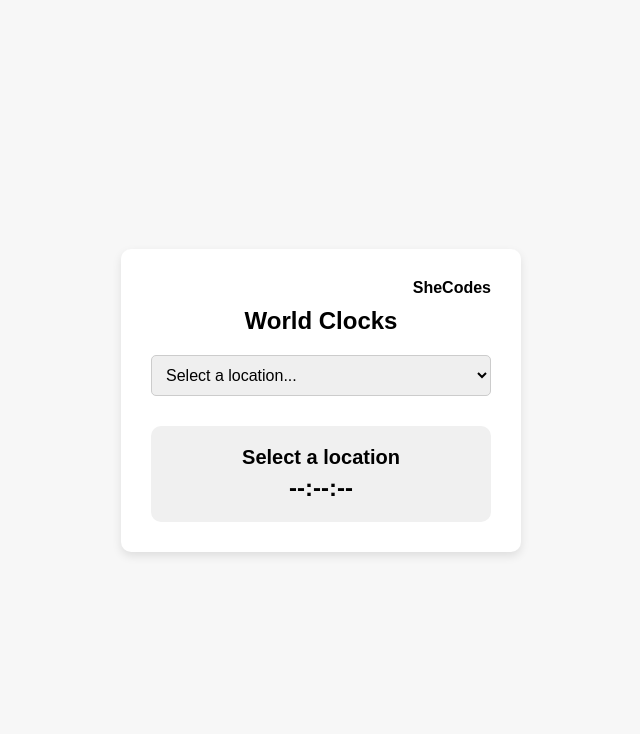
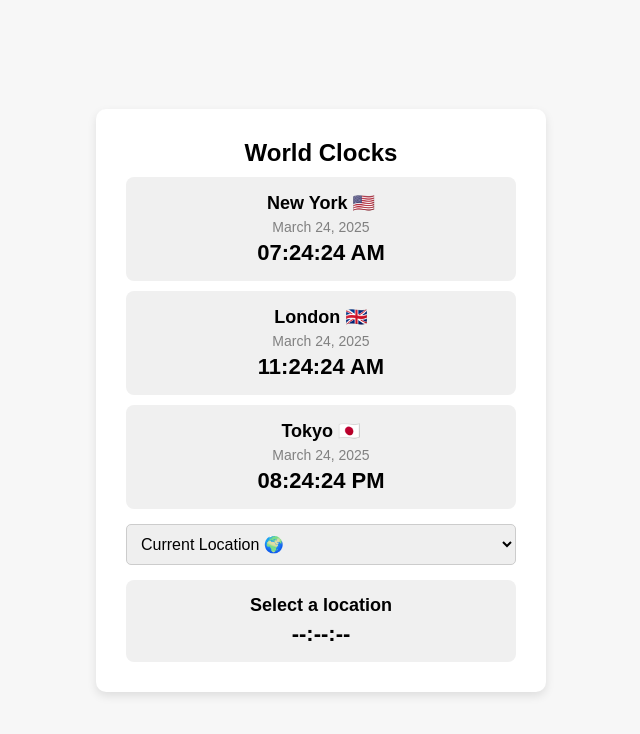
Before and after one commit to kashish6398/world-clock, a plain HTML site: page index.html in a window 1280 px wide. Shown: the whole page, without its empty margins (319-959 px from the left). Drawn offline with Linux system fonts and the light colour scheme.

Commit message:
add more functionality

```diff
--- a/index.html
+++ b/index.html
@@ -9,24 +9,42 @@
 <body>
 
     <div class="container">
-        <div class="logo">
-            <strong>SheCodes</strong>
-        </div>
         <h1>World Clocks</h1>
 
+        <div class="clocks">
+            <div class="clock">
+                <div class="location">New York 🇺🇸</div>
+                <div class="date" id="date-ny"></div>
+                <div class="time" id="time-ny">--:--:--</div>
+            </div>
+
+            <div class="clock">
+                <div class="location">London 🇬🇧</div>
+                <div class="date" id="date-london"></div>
+                <div class="time" id="time-london">--:--:--</div>
+            </div>
+
+            <div class="clock">
+                <div class="location">Tokyo 🇯🇵</div>
+                <div class="date" id="date-tokyo"></div>
+                <div class="time" id="time-tokyo">--:--:--</div>
+            </div>
+        </div>
+
         <select id="locationSelect">
-            <option value="">Select a location...</option>
+            <option value="current">Current Location 🌍</option>
+            <option value="Europe/Paris">Paris 🇫🇷</option>
+            <option value="Australia/Sydney">Sydney 🇦🇺</option>
             <option value="America/Los_Angeles">Los Angeles 🇺🇸</option>
-            <option value="Europe/Paris">Paris 🇫🇷</option>
-            <option value="Asia/Tokyo">Tokyo 🇯🇵</option>
-            <option value="Australia/Sydney">Sydney 🇦🇺</option>
         </select>
 
-        <div class="clock">
+        <div class="clock extra-clock">
             <div class="location" id="selectedLocation">Select a location</div>
-            <div class="date" id="currentDate"></div>
-            <div class="time" id="currentTime">--:--:--</div>
+            <div class="date" id="extraDate"></div>
+            <div class="time" id="extraTime">--:--:--</div>
+            <a href="index.html" id="homeLink" style="display:none;">Back to Home</a>
         </div>
+
     </div>
 
     <script src="index.js"></script>
--- a/index.js
+++ b/index.js
@@ -1,22 +1,44 @@
-document.getElementById("locationSelect").addEventListener("change", function() {
-    let selectedTimezone = this.value;
+document.addEventListener("DOMContentLoaded", function () {
+    updateAllClocks();
 
-    if (selectedTimezone === "current") {
-        getCurrentLocationTime();
-    } else {
-        updateTime(selectedTimezone);
-        setInterval(() => updateTime(selectedTimezone), 1000);
-    }
+    setInterval(updateAllClocks, 1000); // Update every second
+
+    document.getElementById("locationSelect").addEventListener("change", function () {
+        let selectedTimezone = this.value;
+
+        if (selectedTimezone === "current") {
+            getCurrentLocationTime();
+        } else {
+            updateExtraClock(selectedTimezone);
+            setInterval(() => updateExtraClock(selectedTimezone), 1000);
+        }
+
+        document.getElementById("homeLink").style.display = "block"; // Show 'Back to Home' link
+    });
 });
 
-function updateTime(timezone) {
+function updateAllClocks() {
+    updateClock("America/New_York", "time-ny", "date-ny");
+    updateClock("Europe/London", "time-london", "date-london");
+    updateClock("Asia/Tokyo", "time-tokyo", "date-tokyo");
+}
+
+function updateClock(timezone, timeId, dateId) {
     let now = new Date();
+    let optionsTime = { hour: '2-digit', minute: '2-digit', second: '2-digit', hour12: true, timeZone: timezone };
+    let optionsDate = { year: 'numeric', month: 'long', day: 'numeric', timeZone: timezone };
 
-    let timeOptions = { hour: '2-digit', minute: '2-digit', second: '2-digit', hour12: true, timeZone: timezone };
-    let dateOptions = { year: 'numeric', month: 'long', day: 'numeric', timeZone: timezone };
+    document.getElementById(timeId).textContent = new Intl.DateTimeFormat('en-US', optionsTime).format(now);
+    document.getElementById(dateId).textContent = new Intl.DateTimeFormat('en-US', optionsDate).format(now);
+}
 
-    document.getElementById("currentTime").textContent = new Intl.DateTimeFormat('en-US', timeOptions).format(now);
-    document.getElementById("currentDate").textContent = new Intl.DateTimeFormat('en-US', dateOptions).format(now);
+function updateExtraClock(timezone) {
+    let now = new Date();
+    let optionsTime = { hour: '2-digit', minute: '2-digit', second: '2-digit', hour12: true, timeZone: timezone };
+    let optionsDate = { year: 'numeric', month: 'long', day: 'numeric', timeZone: timezone };
+
+    document.getElementById("extraTime").textContent = new Intl.DateTimeFormat('en-US', optionsTime).format(now);
+    document.getElementById("extraDate").textContent = new Intl.DateTimeFormat('en-US', optionsDate).format(now);
 
     let locationText = document.getElementById("locationSelect").selectedOptions[0].text;
     document.getElementById("selectedLocation").innerText = locationText;
@@ -32,7 +54,7 @@ function getCurrentLocationTime() {
                 .then(response => response.json())
                 .then(data => {
                     let timezone = data.zoneName;
-                    updateTime(timezone);
+                    updateExtraClock(timezone);
                 })
                 .catch(error => {
                     console.error("Error fetching time zone:", error);
--- a/style.css
+++ b/style.css
@@ -18,7 +18,7 @@ body {
     padding: 30px;
     border-radius: 10px;
     box-shadow: 0px 4px 10px rgba(0, 0, 0, 0.1);
-    width: 400px;
+    width: 450px;
     text-align: center;
 }
 
@@ -27,25 +27,20 @@ h1 {
     margin-bottom: 10px;
 }
 
-select {
-    width: 100%;
-    padding: 10px;
-    font-size: 16px;
-    margin: 10px 0;
-    border: 1px solid #ccc;
-    border-radius: 5px;
-    cursor: pointer;
+.clocks {
+    display: flex;
+    flex-direction: column;
+    gap: 10px;
 }
 
 .clock {
-    margin-top: 20px;
-    padding: 20px;
-    border-radius: 10px;
+    padding: 15px;
+    border-radius: 8px;
     background: #f0f0f0;
 }
 
 .location {
-    font-size: 20px;
+    font-size: 18px;
     font-weight: bold;
 }
 
@@ -56,12 +51,24 @@ select {
 }
 
 .time {
-    font-size: 24px;
+    font-size: 22px;
     font-weight: bold;
     margin-top: 5px;
 }
 
-.logo {
-    text-align: right;
-    margin-bottom: 10px;
+select {
+    width: 100%;
+    padding: 10px;
+    font-size: 16px;
+    margin: 15px 0;
+    border: 1px solid #ccc;
+    border-radius: 5px;
 }
+
+#homeLink {
+    display: block;
+    margin-top: 10px;
+    color: blue;
+    text-decoration: underline;
+    cursor: pointer;
+}
```
